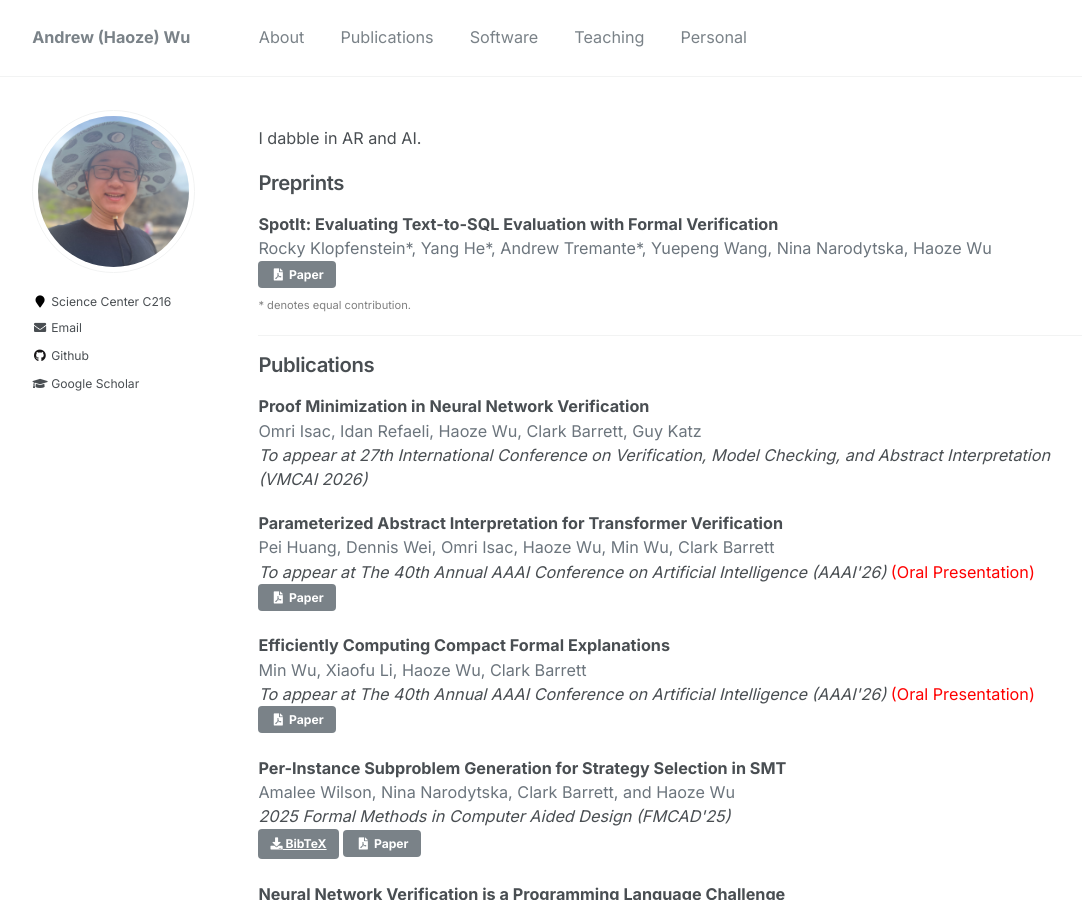
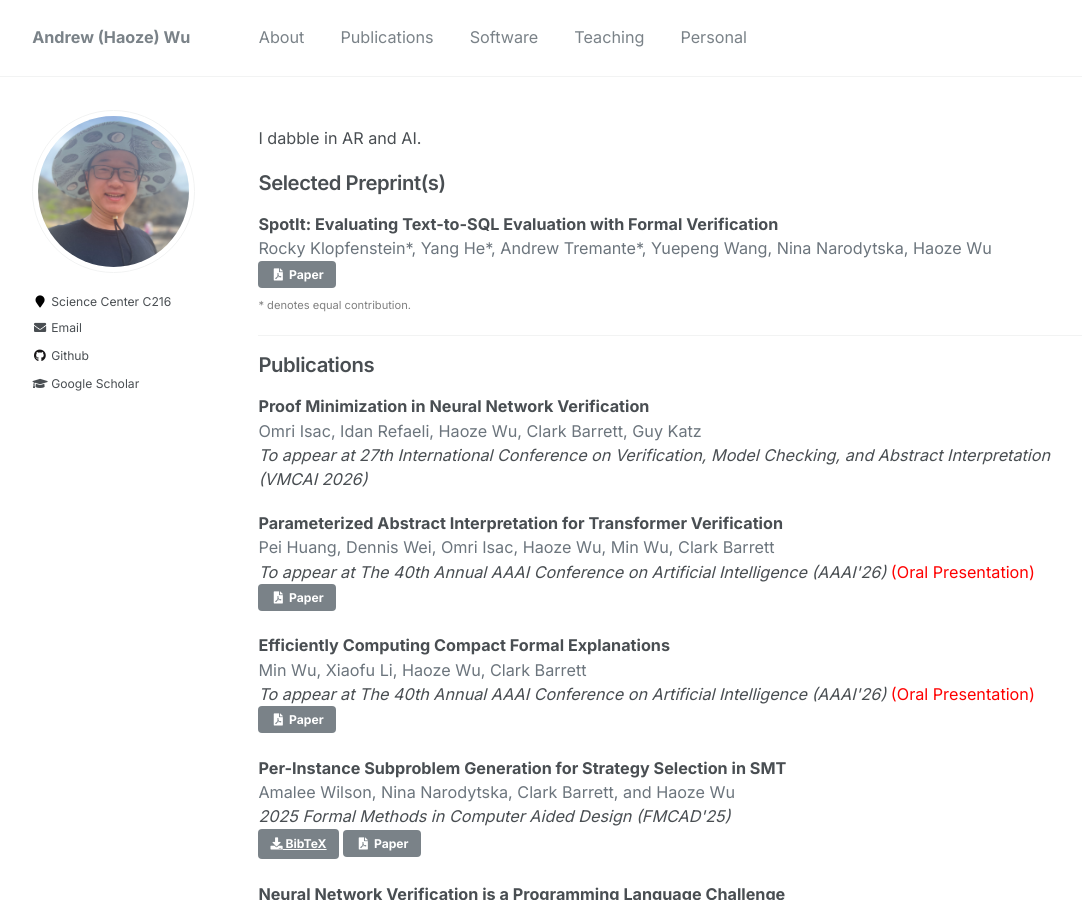
Before and after one commit to wu-haoze/wu-haoze.github.io, a Jekyll site: the page built from _pages/publications.md, in a window 1280 px wide and 900 px high. Shown: the whole window, without its empty margins (74-1156 px from the left). Built offline with Jekyll 4.4.1, drawn with Linux system fonts in a browser that asks for light colours.

Commit message:
Rename section from 'Preprints' to 'Selected Preprint(s)'

```diff
--- a/_pages/publications.md
+++ b/_pages/publications.md
@@ -9,7 +9,7 @@ author_profile: true
 
 I dabble in AR and AI.
 
-# Preprints
+# Selected Preprint(s)
 
 {% for post in site.publications reversed %}
 {% if post.preprint %}
```
